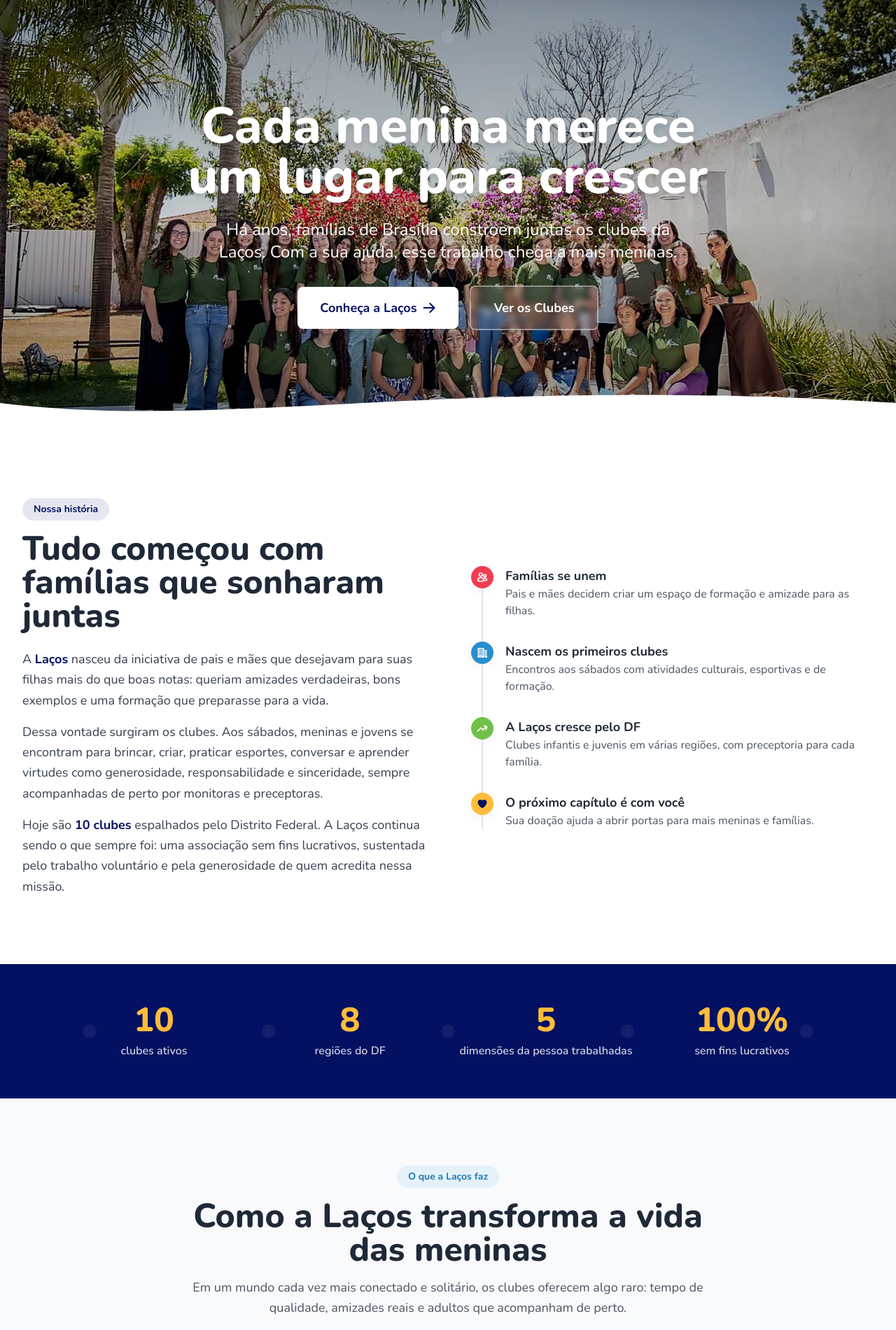
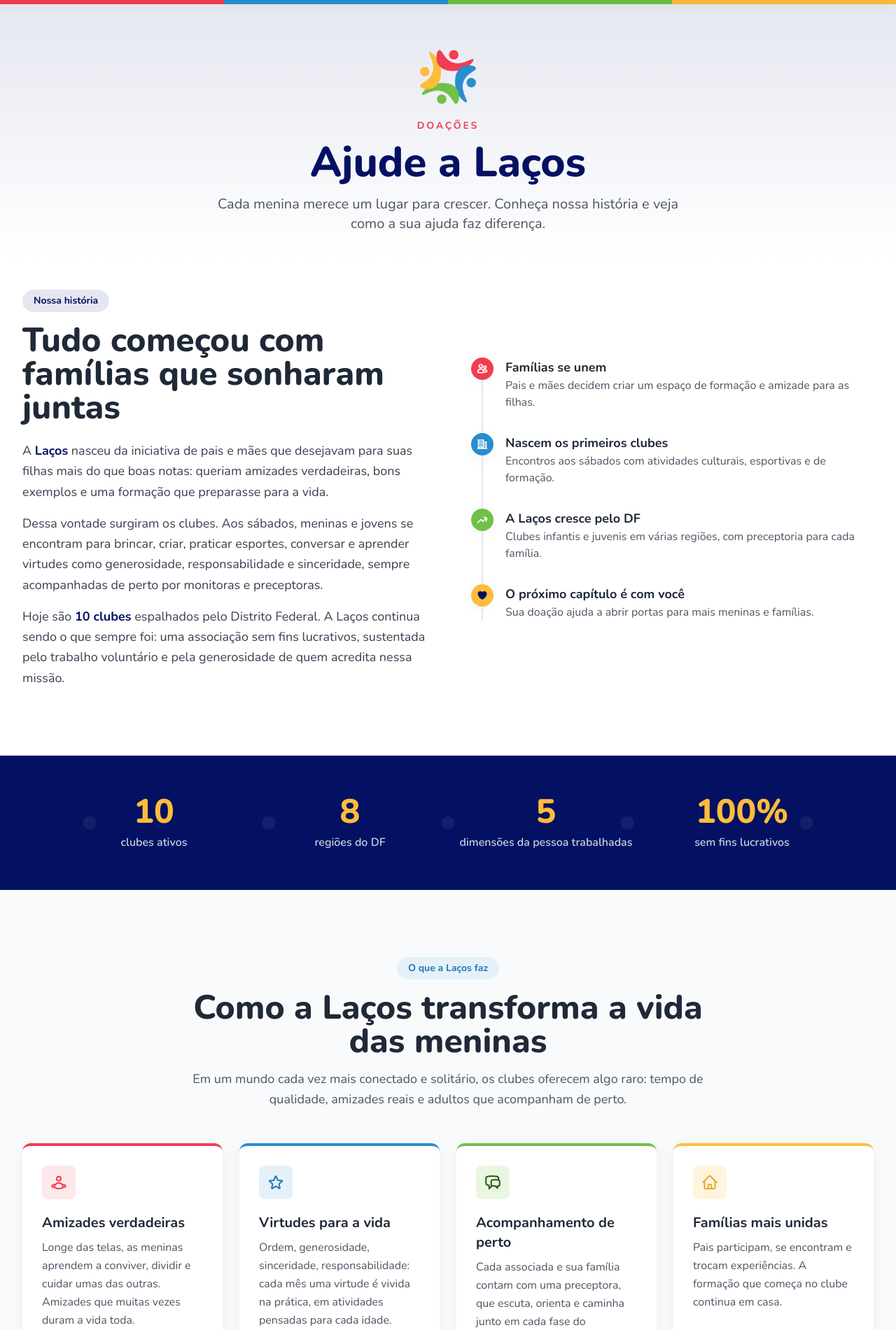
Before and after one commit to Gustmeal/site_lacos, a Flask app: page /ajude-a-lacos in a window 1280 px wide. Shown: the part 80-1981 px from the top of the page at 70% size. Run offline with Flask 3, Linux system fonts and the light colour scheme; some libraries are stand-ins or nearby versions.

Commit message:
Página Ajude a Laços abre com logo e título em vez da foto
No celular a página parecia a home, porque o banner era a mesma foto.
Agora abre com a faixa das 4 cores, a logo, "Doações" e o título
"Ajude a Laços", seguidos direto pela história. Remove banner-ajude.webp.

Co-Authored-By: Claude Opus 5.5 <noreply@anthropic.com>
Claude-Session: https://claude.ai/code/session_01RQAchMfWGVzbBn8XfkLj7P

```diff
--- a/app/templates/pages/ajude.html
+++ b/app/templates/pages/ajude.html
@@ -35,70 +35,32 @@
 {% block content %}
 
 <!-- ============================================
-     HERO (mesmo formato do banner da home)
+     ABERTURA DA PÁGINA (sem foto, para não parecer a home)
      ============================================ -->
-<section class="relative text-white overflow-hidden">
-
-    <!-- Imagem de fundo -->
-    <div class="absolute inset-0 z-0">
-        <img src="{{ url_for('static', filename='img/banner-ajude.webp') }}"
-             alt="Associadas, monitoras e famílias da Laços reunidas"
-             class="w-full h-full object-cover"
-             loading="eager"
-             fetchpriority="high">
+<section class="relative bg-gradient-to-b from-lacos-marinho-suave to-white overflow-hidden">
+    <!-- Faixa com as 4 cores da marca -->
+    <div class="flex h-1.5">
+        <span class="flex-1 bg-lacos-vermelho"></span><span class="flex-1 bg-lacos-azul"></span><span class="flex-1 bg-lacos-verde"></span><span class="flex-1 bg-lacos-amarelo"></span>
     </div>
 
-    <!-- Escurecimento neutro sutil (sem tingir a foto de azul) -->
-    <div class="absolute inset-0 z-10 bg-gradient-to-b from-black/40 via-black/20 to-black/45"></div>
-
-    <!-- Padrão decorativo de fundo (suave) -->
-    <div class="absolute inset-0 z-20 opacity-[0.08]">
-        <svg class="w-full h-full" xmlns="http://www.w3.org/2000/svg" viewBox="0 0 200 200" preserveAspectRatio="xMidYMid slice">
-            <pattern id="ajudeBannerDots" x="0" y="0" width="40" height="40" patternUnits="userSpaceOnUse">
-                <circle cx="20" cy="20" r="1.5" fill="white"/>
-            </pattern>
-            <rect width="200" height="200" fill="url(#ajudeBannerDots)"/>
-        </svg>
-    </div>
-
-    <div class="relative z-30 max-w-7xl mx-auto px-4 sm:px-6 lg:px-8 py-20 md:py-28 lg:py-36">
-        <div class="max-w-3xl mx-auto text-center">
-            <h1 class="text-4xl sm:text-5xl md:text-6xl lg:text-7xl font-extrabold mb-6 leading-tight drop-shadow-lg">
-                Cada menina merece <br class="hidden sm:block">um lugar para crescer
-            </h1>
-
-            <p class="text-lg sm:text-xl md:text-2xl mb-8 max-w-2xl mx-auto leading-relaxed drop-shadow">
-                Há anos, famílias de Brasília constroem juntas os clubes da Laços. Com a sua ajuda, esse trabalho chega a mais meninas.
-            </p>
-
-            <div class="flex flex-col sm:flex-row gap-4 justify-center items-center">
-                <a href="{{ url_for('public.quem_somos') }}"
-                   class="inline-flex items-center gap-2 bg-white text-lacos-marinho px-8 py-4 rounded-lg font-bold text-lg hover:bg-gray-100 transition shadow-soft-lg">
-                    Conheça a Laços
-                    <svg class="w-5 h-5" fill="none" stroke="currentColor" viewBox="0 0 24 24" stroke-width="2.5">
-                        <path stroke-linecap="round" stroke-linejoin="round" d="M13.5 4.5 21 12m0 0-7.5 7.5M21 12H3"/>
-                    </svg>
-                </a>
-                <a href="{{ url_for('public.clubes_lista') }}"
-                   class="inline-flex items-center gap-2 bg-white/10 backdrop-blur-sm text-white border-2 border-white/40 px-8 py-4 rounded-lg font-bold text-lg hover:bg-white/20 transition">
-                    Ver os Clubes
-                </a>
-            </div>
-        </div>
-    </div>
-
-    <!-- Onda decorativa -->
-    <div class="absolute z-30 bottom-0 left-0 right-0 leading-[0]">
-        <svg class="w-full h-12 md:h-20" viewBox="0 0 1440 100" preserveAspectRatio="none">
-            <path fill="#FFFFFF" d="M0,50 C360,100 720,0 1440,50 L1440,100 L0,100 Z"/>
-        </svg>
+    <div class="max-w-3xl mx-auto px-4 sm:px-6 lg:px-8 pt-10 pb-6 md:pt-16 md:pb-10 text-center">
+        <img src="{{ url_for('static', filename='img/logo-lacos.png') }}"
+             alt="Logo da Associação Laços"
+             class="h-16 md:h-20 w-auto mx-auto mb-5">
+        <p class="text-sm font-bold uppercase tracking-[0.2em] text-lacos-vermelho mb-3">Doações</p>
+        <h1 class="text-4xl sm:text-5xl md:text-6xl font-extrabold text-lacos-marinho leading-tight mb-4">
+            Ajude a Laços
+        </h1>
+        <p class="text-lg md:text-xl text-gray-600 leading-relaxed max-w-2xl mx-auto">
+            Cada menina merece um lugar para crescer. Conheça nossa história e veja como a sua ajuda faz diferença.
+        </p>
     </div>
 </section>
 
 <!-- ============================================
      NOSSA HISTÓRIA
      ============================================ -->
-<section id="historia" class="py-16 md:py-24 bg-white scroll-mt-20">
+<section id="historia" class="pt-6 pb-16 md:pt-10 md:pb-24 bg-white scroll-mt-20">
     <div class="max-w-7xl mx-auto px-4 sm:px-6 lg:px-8">
         <div class="grid grid-cols-1 lg:grid-cols-2 gap-12 lg:gap-16 items-center">
 
```
Also changed, not shown: app/static/img/banner-ajude.webp (deleted).
